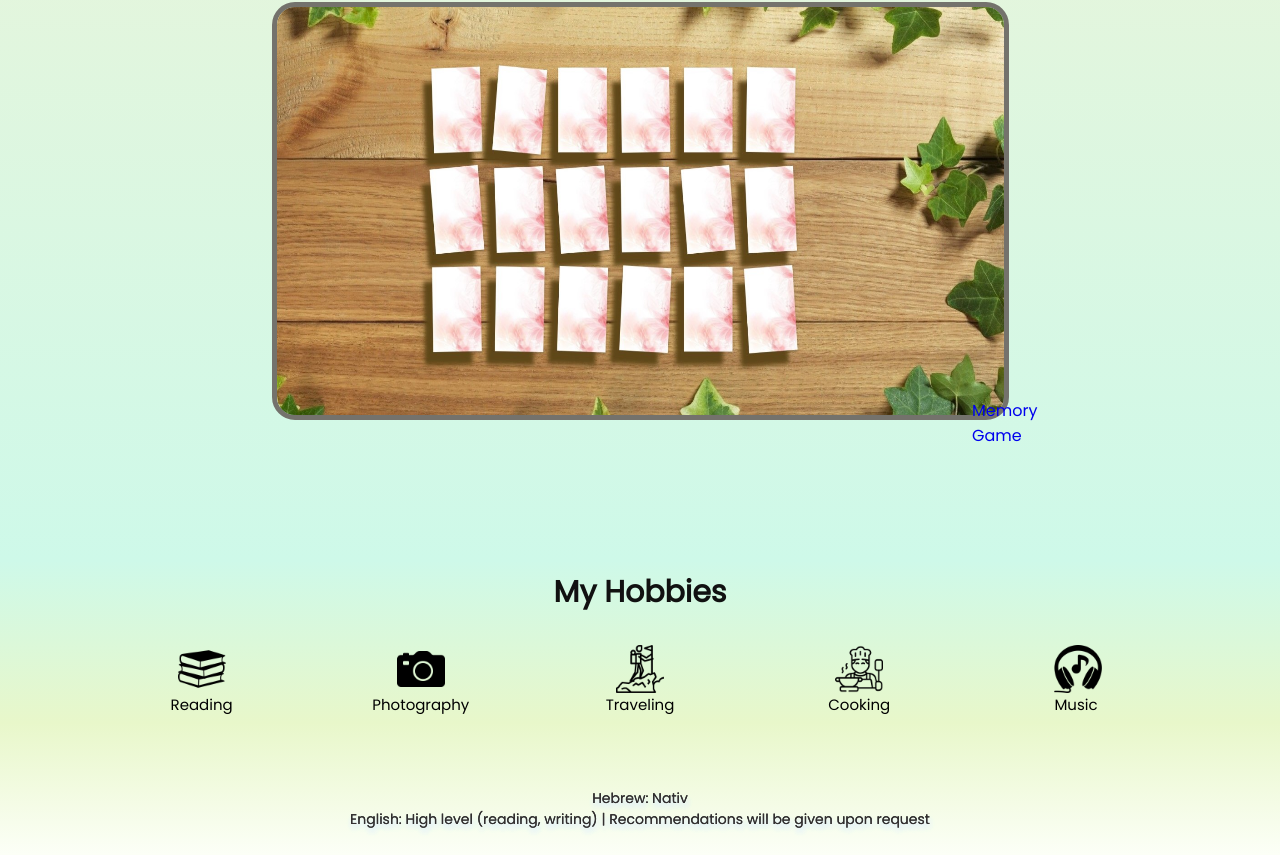
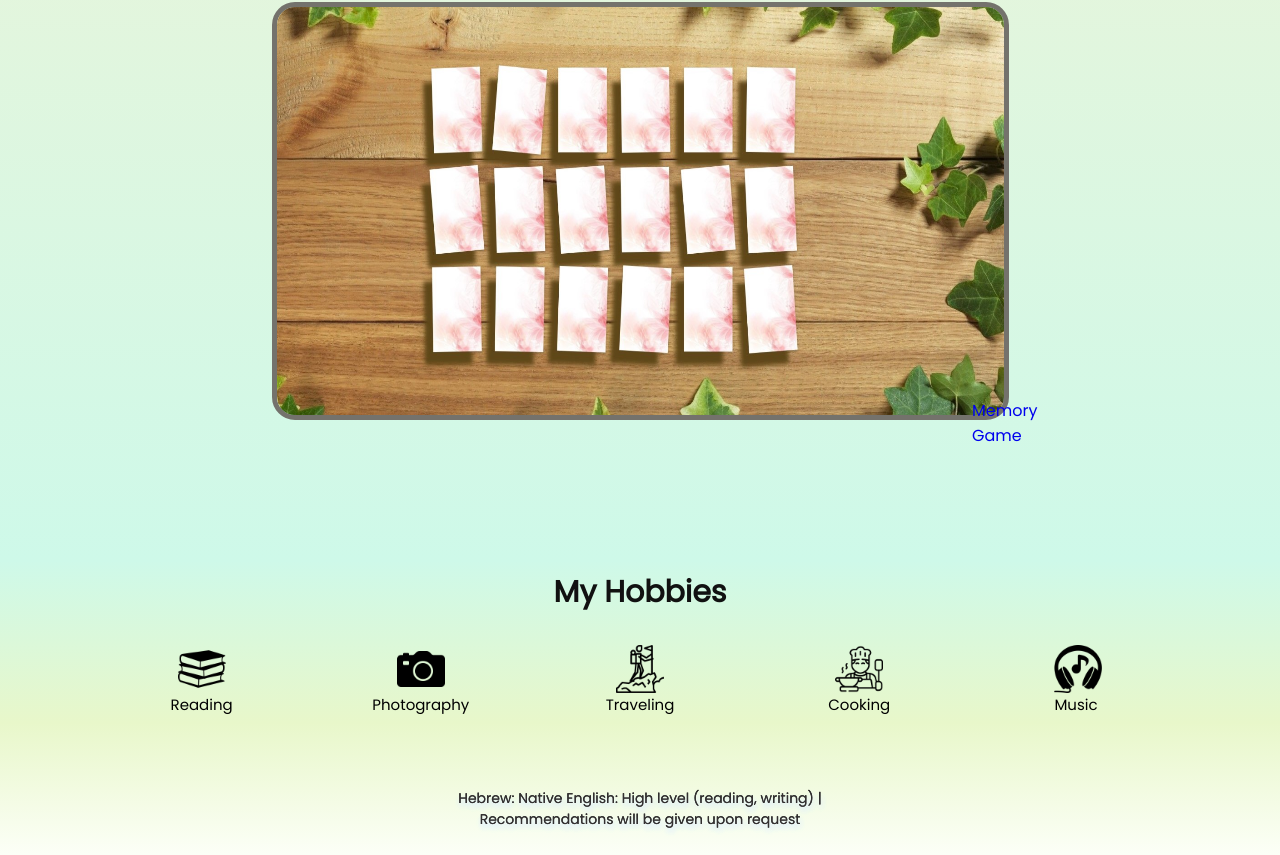
Before and after one commit to TalKovner/portfolio, a React (Create React App) app: page / in a window 1280 px wide. Shown: the part 2836-3691 px from the top of the page. Built offline with nearby package versions, Linux system fonts and the light colour scheme.

Commit message:
adjustments

```diff
--- a/src/components/Languages.js
+++ b/src/components/Languages.js
@@ -5,8 +5,8 @@ function Languages() {
     return(
         <section className="languages">
             <div className="lang" id="lang">
-                <p>Hebrew: Nativ <br></br>
-                   English: High level (reading, writing) | Recommendations will be given upon request</p>
+                <p>Hebrew: Native
+                   English: High level (reading, writing) | <br></br> Recommendations will be given upon request</p>
             </div>
         </section>
     );
--- a/src/style/About.css
+++ b/src/style/About.css
@@ -60,7 +60,7 @@
 
 @media (max-width: 600px) {
     .about {
-        padding: 138px 40px 127px 40px;
+        padding: 153px 20px 100px 214px;
     }
 
     .heading h2 {
```
